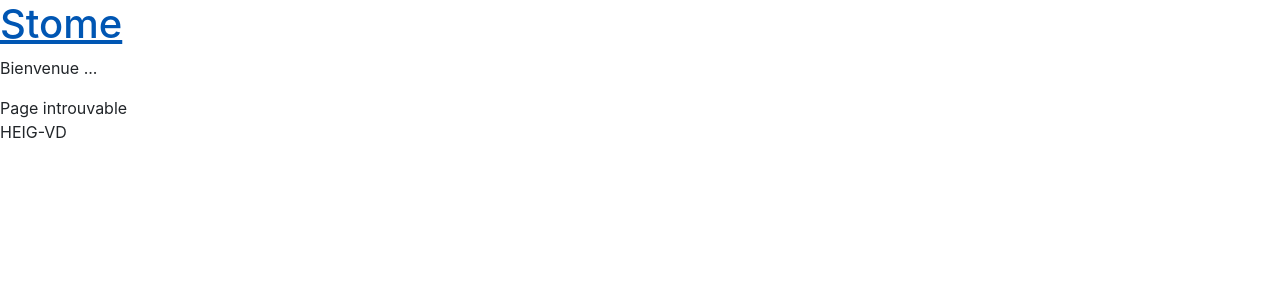
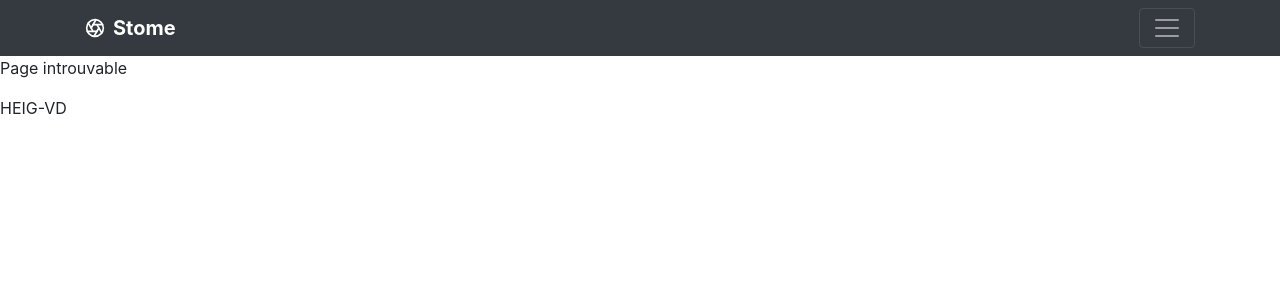
Before and after one commit to BecaudA/BDR_mini_projet, a PHP site: page /template in a window 1280 px wide. Shown: the top 300 px of the page. Run offline with PHP 8.4, Linux system fonts and the light colour scheme.

Commit message:
New template

```diff
--- a/views/template.php
+++ b/views/template.php
@@ -6,11 +6,43 @@
         <link rel="stylesheet" href="https://stackpath.bootstrapcdn.com/bootstrap/4.3.1/css/bootstrap.min.css" integrity="sha384-ggOyR0iXCbMQv3Xipma34MD+dH/1fQ784/j6cY/iJTQUOhcWr7x9JvoRxT2MZw1T" crossorigin="anonymous">
 		<title><?= $t ?></title>
 	</head>
-	<header>
-		<h1><a href="<?= URL ?>">Stome</a></h1>
-		<p>Bienvenue ...</p>
-	</header>
-	<?= $content ?>
+    <header>
+        <div class="collapse bg-dark" id="navbarHeader">
+            <div class="container">
+                <div class="row">
+                    <div class="col-sm-8 col-md-7 py-4">
+                        <h4 class="text-white">A propos</h4>
+                        <p class="text-muted">
+                            Mini-projet pour le cours de BDR de la HEIG-VD.
+                        </p>
+                    </div>
+                    <div class="col-sm-4 offset-md-1 py-4">
+                        <h4 class="text-white">Auteurs</h4>
+                        <ul class="list-unstyled">
+                            <li class="text-white">Egremy Bruno</li>
+                            <li class="text-white">Becaud Arthur</li>
+                            <li class="text-white">Texeira Carvalho Stephane</li>
+                        </ul>
+                    </div>
+                </div>
+            </div>
+        </div>
+        <div class="navbar navbar-dark bg-dark box-shadow">
+            <div class="container d-flex justify-content-between">
+                <a href="#" class="navbar-brand d-flex align-items-center">
+                    <svg xmlns="http://www.w3.org/2000/svg" width="20" height="20" viewBox="0 0 24 24" fill="none" stroke="currentColor" stroke-width="2" stroke-linecap="round" stroke-linejoin="round" class="mr-2"><circle cx="12" cy="12" r="10"></circle><line x1="14.31" y1="8" x2="20.05" y2="17.94"></line><line x1="9.69" y1="8" x2="21.17" y2="8"></line><line x1="7.38" y1="12" x2="13.12" y2="2.06"></line><line x1="9.69" y1="16" x2="3.95" y2="6.06"></line><line x1="14.31" y1="16" x2="2.83" y2="16"></line><line x1="16.62" y1="12" x2="10.88" y2="21.94"></line></svg>
+                    <strong>Stome</strong>
+                </a>
+                <button class="navbar-toggler" type="button" data-toggle="collapse" data-target="#navbarHeader" aria-controls="navbarHeader" aria-expanded="false" aria-label="Toggle navigation">
+                    <span class="navbar-toggler-icon"></span>
+                </button>
+            </div>
+        </div>
+    </header>
+    <p>
+        <?= $content ?>
+    </p>
+
 
     <!-- Dépendances pour bootstrap -->
     <script src="https://code.jquery.com/jquery-3.3.1.slim.min.js" integrity="sha384-q8i/X+965DzO0rT7abK41JStQIAqVgRVzpbzo5smXKp4YfRvH+8abtTE1Pi6jizo" crossorigin="anonymous"></script>
```
